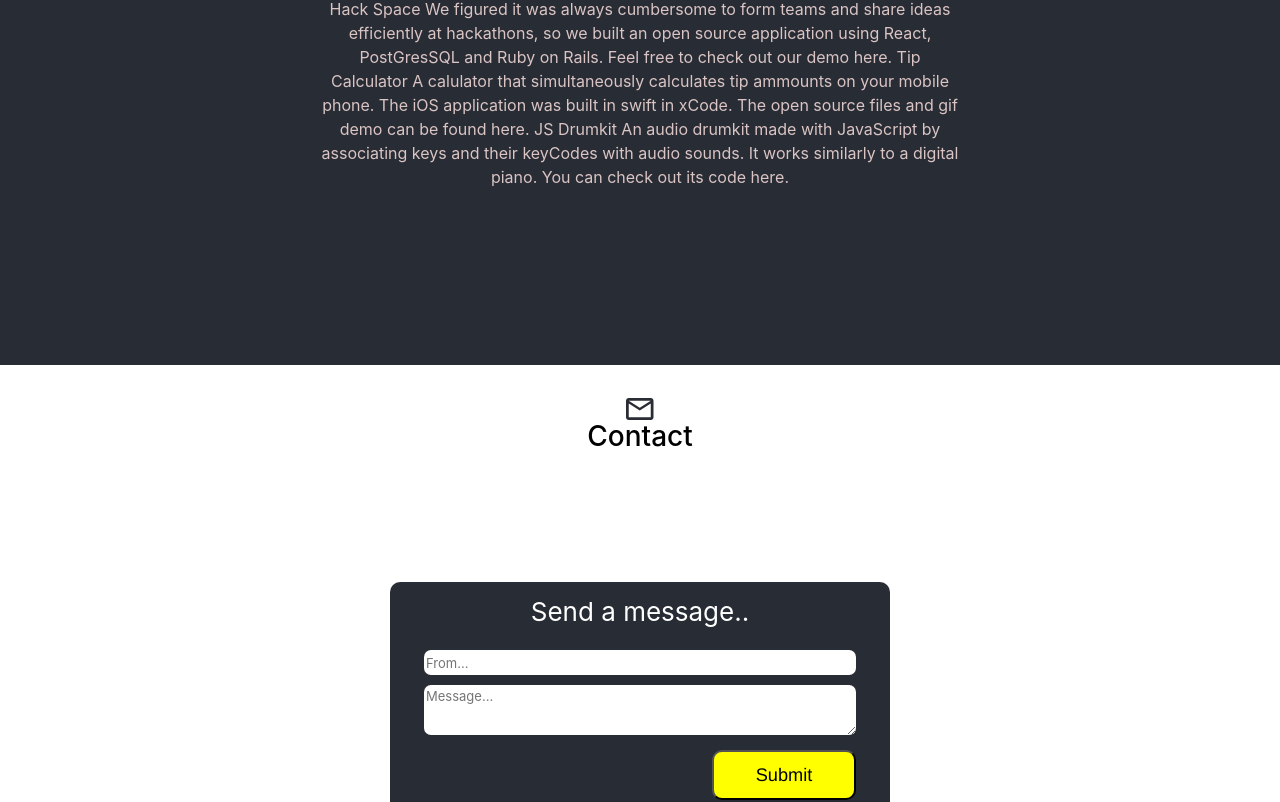
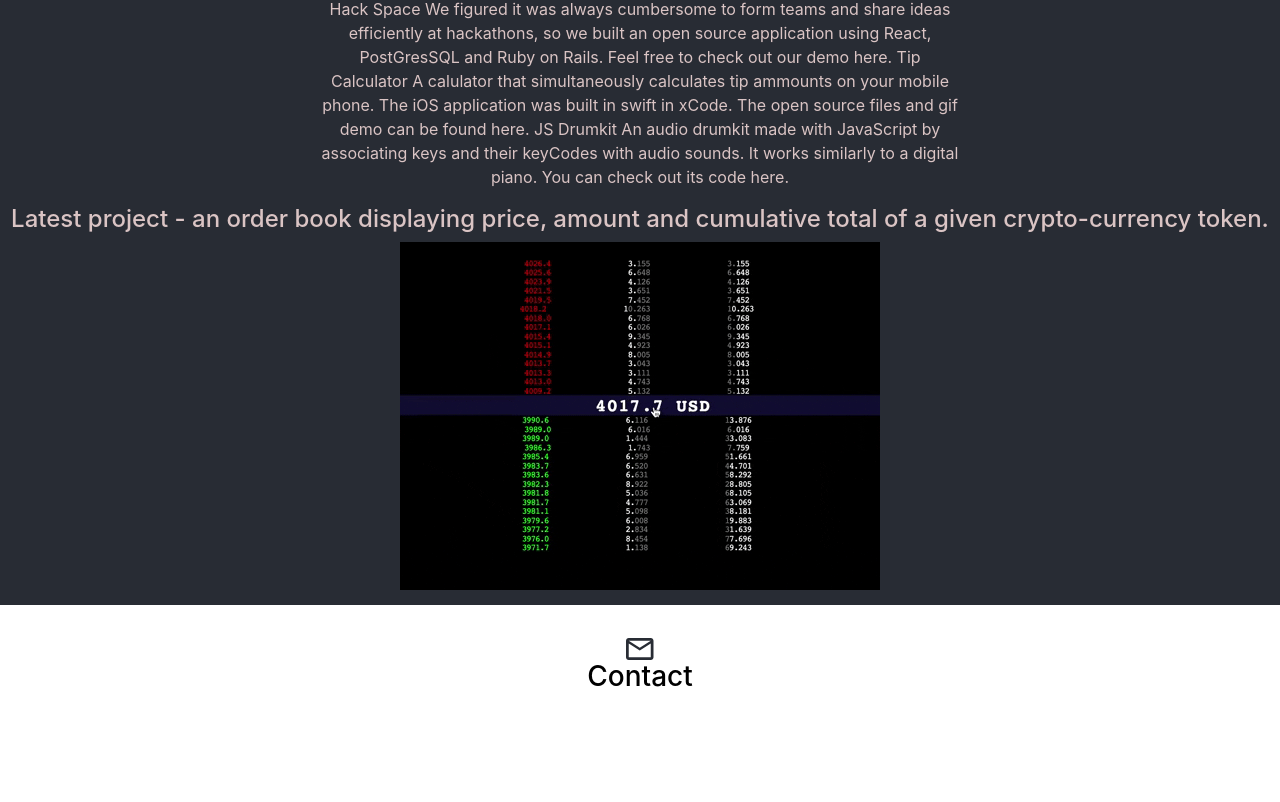
Before and after one commit to DodieMatts/Comments, a React (Create React App) app: page / in a window 1280 px wide. Shown: the part 1715-2517 px from the top of the page. Built offline with nearby package versions, Linux system fonts and the light colour scheme.

Commit message:
added order book gif to projects section

```diff
--- a/src/components/projects/project.js
+++ b/src/components/projects/project.js
@@ -1,4 +1,5 @@
 import React, { Fragment } from 'react';
+import Orderbook from '../assets/orderbook.gif';
 
 const Project = (props) => {
     return (
@@ -14,6 +15,12 @@ const Project = (props) => {
 
             <h3>{props.title}</h3>
             <p>{props.text}</p>
+            <span >
+                <h4>
+                    Latest project - an order book displaying price, amount and cumulative total of a given crypto-currency token.
+                </h4>
+            <img src={Orderbook} alt="loading..." />
+            </ span>
         </div>
     )
 }
--- a/src/index.css
+++ b/src/index.css
@@ -278,7 +278,7 @@ section h3 {
   background: #282c34;
   color: #DAC4C4;
   text-align: center;
-  min-height: 60vh;
+  min-height: 90vh;
    }
    .project p {
      padding: 15px 25% 0px 25%;
```
Also changed, not shown: src/components/assets/orderbook.gif (added), 1 other file (tests, documents, lock files or other folders).
